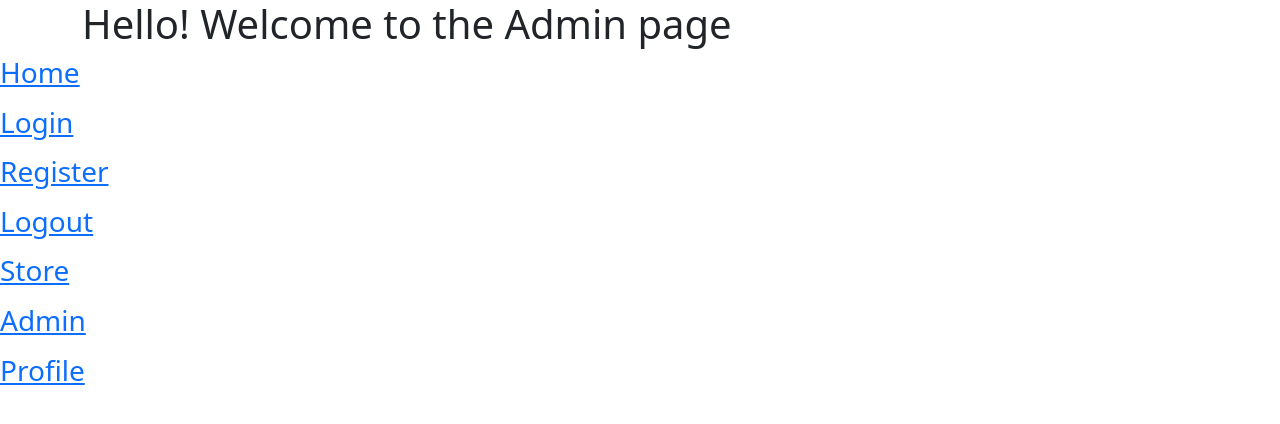
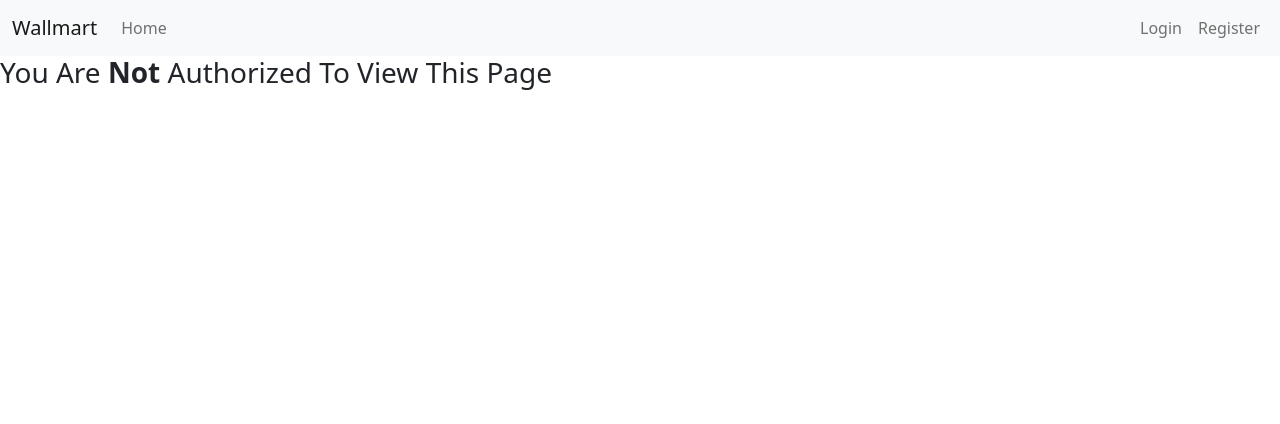
Before and after one commit to RavivermaChamarti/Wallmart_Online_Store, a Flask app: page /admin in a window 1280 px wide. Shown: the top 424 px of the page. Run offline with Flask 2, Linux system fonts and the light colour scheme; some libraries are stand-ins or nearby versions.

Commit message:
Adding navbar for easy movement between pages

```diff
--- a/Wallmart_Online_Store.py
+++ b/Wallmart_Online_Store.py
@@ -35,6 +35,28 @@ def open_db():
 def home():
     return render_template("home.html", title="Home")
 
+@app.route("/store")
+def store():
+    if "username" in session:
+        user = session["username"]
+        with open_db() as cur:
+            cur.execute("""SELECT SKU, title, url, brand, currency, price, description, primary_category, sub_category_1, sub_category_2
+                        FROM products, categories
+                        WHERE products.category_id = categories.category_id""")
+            products = cur.fetchall()
+        return render_template("store.html", title="Store", products=products)
+    return render_template("invalidUser.html", title="Invalid User")
+
+@app.route("/admin")
+def admin():
+    return render_template("admin.html", title="Admin")
+
+
+@app.route("/profile")
+def profile():
+    return render_template("profile.html", title="Profile")
+
+
 @app.route("/login", methods=['GET', 'POST'])
 def login():
     form = LoginForms()
@@ -46,7 +68,7 @@ def login():
                                     AND credentials.person_id=persons.person_id""")
             user = cur.fetchone()
             if user and bcrypt.check_password_hash(user['password_hash'], user['salt'] + form.password.data):
-                session["user"] = user['username']
+                session["username"] = user['username']
                 flash(f"Welcome Back {user['first_name']} {user['last_name']}!", "success")
                 return redirect(url_for('store'))
             else:
@@ -80,30 +102,8 @@ def register():
 @app.route("/logout")
 def logout():
     session.clear()
-    return redirect(url_for("login"))
-
-
-@app.route("/store")
-def store():
-    if "user" in session:
-        user = session["user"]
-        with open_db() as cur:
-            cur.execute("""SELECT SKU, title, url, brand, currency, price, description, primary_category, sub_category_1, sub_category_2
-                        FROM products, categories
-                        WHERE products.category_id = categories.category_id""")
-            products = cur.fetchall()
-        return render_template("store.html", title="Store", products=products, user=user)
-    return render_template("invalidUser.html", title="Invalid User")
-
-@app.route("/admin")
-def admin():
-    return render_template("admin.html", title="Admin")
-
-
-@app.route("/profile")
-def profile():
-    return render_template("profile.html", title="Profile")
+    return render_template("home.html", title="Home")
 
 
 if __name__ == "__main__":
-    app.run(host='0.0.0.0', port='2000')
+    app.run(host='0.0.0.0', port='2010')
--- a/templates/admin.html
+++ b/templates/admin.html
@@ -1,4 +1,9 @@
 {% extends "layout.html" %}
 {% block content %}
-    <h1>Hello! Welcome to the Admin page</h1>
-{% endblock content%}
+{% if "username" in session %}
+    {% if session["username"] == "Ravi" %}
+        <h1>Hello! Welcome to the Admk  page</h1>
+    {% endif %}
+{% else %}
+    <h3>You Are <strong>Not</strong> Authorized To View This Page</h3>
+{% endif %}{% endblock content%}
--- a/templates/invalidUser.html
+++ b/templates/invalidUser.html
@@ -1,5 +1,4 @@
 {% extends "layout.html" %}
 {% block content %}
-        <h1>You Are Not Authorized To View This Page<h1>
-        <h3><p><a href="/home">Home</a></p></h3>
+        <h3>You Are <strong>Not</strong> Authorized To View This Page</h3>
 {% endblock content%}
--- a/templates/layout.html
+++ b/templates/layout.html
@@ -15,7 +15,48 @@
         {% endif %}
     </head>
     <body>
-        <div class="container">
+        <nav class="navbar navbar-expand-lg navbar-light bg-light">
+            <div class="container-fluid">
+                <a class="navbar-brand" href="/home">Wallmart</a>
+                <button class="navbar-toggler" type="button" role="button" data-bs-toggle="collapse" data-bs-target="#toggleMobileMenu" aria-controls="toggleMobileMenu" aria-expanded="true" aria-label="Toggle navigation">
+                  <span class="navbar-toggler-icon"></span>
+                </button>
+                <div class="collapse navbar-collapse" id="toggleMobileMenu">
+                    <ul class="navbar-nav me-auto mb-2 mb-lg-0">
+                        <li class="nav-item">
+                            <a class="nav-link" href="/home">Home</a>
+                        </li>
+                        {% if "username" in session %}
+                            <li class="nav-item">
+                                <a class="nav-link" href="/store">Store</a>
+                            </li>
+                            <li class="nav-item">
+                                <a class="nav-link" href="/profile">Profile</a>
+                            </li>
+                            {% if session["username"] == "Ravi" %}
+                                <li class="nav-item">
+                                    <a class="nav-link" href="/admin">Admin</a>
+                                </li>
+                            {% endif %}
+                        {% endif %}
+                    </ul>
+                    <ul class="navbar-nav ms-auto mb-2 mb-lg-0">
+                        {% if "username" in session %}
+                            <li class="nav-item">
+                                <a class="nav-link" href="/logout">Logout</a>
+                            </li>
+                        {% else %}
+                            <li class="nav-item">
+                                <a class="nav-link" href="/login">Login</a>
+                            </li>
+                            <li class="nav-item">
+                                <a class="nav-link" href="/register">Register</a>
+                            </li>
+                        {% endif %}
+                    </ul>
+                </div>
+            </div>
+        </nav>
         {% with messages = get_flashed_messages(with_categories=true) %}
             {% if messages %}
                 {% for category, message in messages %}
@@ -27,15 +68,6 @@
         {% endwith %}
         {% block content %}{% endblock %}
         </div>
-        <div>
-            <h3><p><a href="/home">Home</a></p></h3>
-            <h3><p><a href="/login">Login</a></p></h3>
-            <h3><p><a href="/register">Register</a></p></h3>
-            <h3><p><a href="/logout">Logout</a></p></h3>
-            <h3><p><a href="/store">Store</a></p></h3>
-            <h3><p><a href="/admin">Admin</a></p></h3>
-            <h3><p><a href="/profile">Profile</a></p></h3>
-        </div>
         <!-- Option 1: Bootstrap Bundle with Popper -->
         <script src="https://cdn.jsdelivr.net/npm/bootstrap@5.0.2/dist/js/bootstrap.bundle.min.js" integrity="sha384-MrcW6ZMFYlzcLA8Nl+NtUVF0sA7MsXsP1UyJoMp4YLEuNSfAP+JcXn/tWtIaxVXM" crossorigin="anonymous"></script>
     </body>
--- a/templates/profile.html
+++ b/templates/profile.html
@@ -1,3 +1,7 @@
 {% extends "layout.html" %} {% block content %}
-<h1>Hello! Welcome to your Profile Page</h1>
+{% if "username" in session %}
+    <h1>Hello! Welcome to your Profile Page</h1>
+{% else %}
+    <h3>You Are <strong>Not</strong> Authorized To View This Page</h3>
+{% endif %}
 {% endblock content%}
--- a/templates/store.html
+++ b/templates/store.html
@@ -1,6 +1,7 @@
 {% extends "layout.html" %}
 {% block content %}
-    <h1>Hello! {{ user }} Welcome to the online Wallmart store</h1>
+    {% if "username" in session %}
+        <h1>Hello! {{ session['username'] }} Welcome to the online Wallmart store</h1>
         <div class="card-deck">
             {% for product in products %}
                 {% if product.url is defined %}
@@ -22,4 +23,7 @@
                 {% endif %}
             {% endfor %}
         </div>
+    {% else %}
+        <h3>You Are <strong>Not</strong> Authorized To View This Page</h3>
+    {% endif %}
 {% endblock content%}
```
Lines whose indentation alone changed are shown as unchanged.
